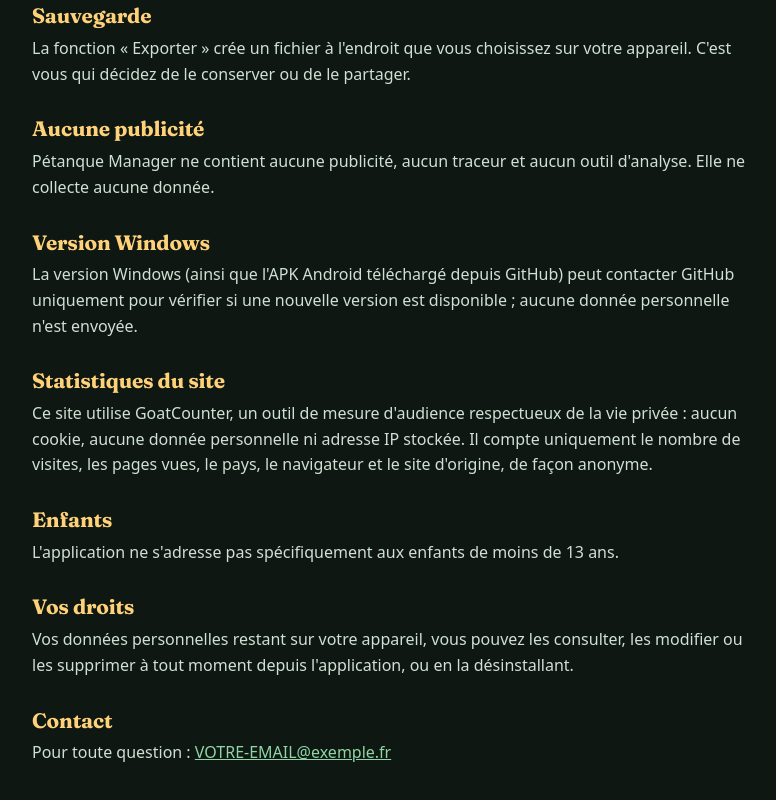
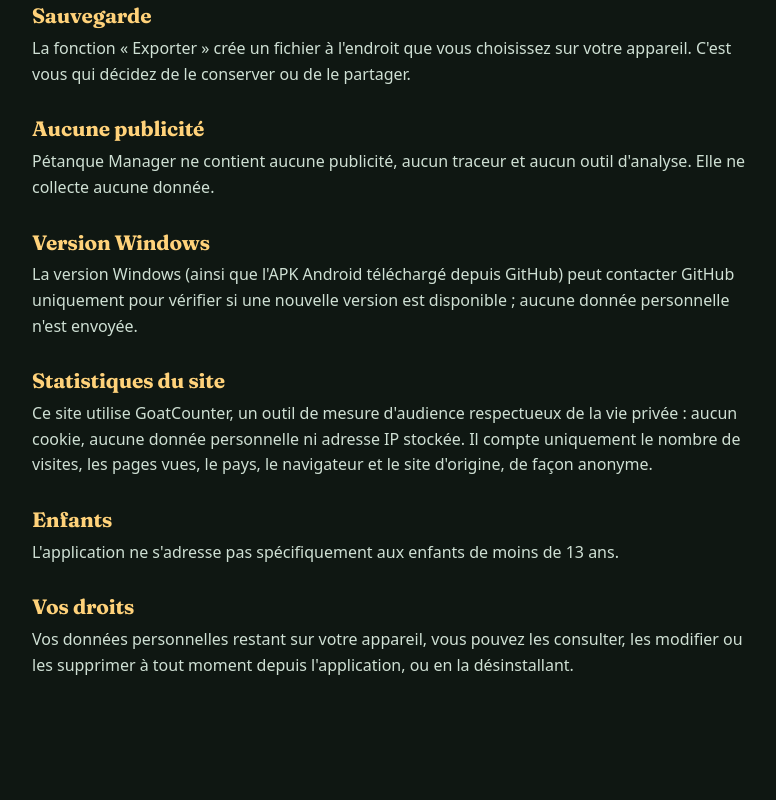
Before and after one commit to Rilleycorps/Petanque-Manager, a plain HTML site: page confidentialite.html in a window 1280 px wide. Shown: the part 379-1179 px from the top of the page, without its empty margins (248-1024 px from the left). After the commit the page ends 1138 px from the top, so only its background shows below. Drawn offline with Linux system fonts and the light colour scheme.

Commit message:
Update confidentialite.html

```diff
--- a/confidentialite.html
+++ b/confidentialite.html
@@ -41,8 +41,6 @@
   <h2>Vos droits</h2>
   <p>Vos données personnelles restant sur votre appareil, vous pouvez les consulter, les modifier ou les supprimer à tout moment depuis l'application, ou en la désinstallant.</p>
 
-  <h2>Contact</h2>
-  <p>Pour toute question : <a href="mailto:VOTRE-EMAIL@exemple.fr">VOTRE-EMAIL@exemple.fr</a></p>
 </main>
 <script data-goatcounter="https://rilleycorps.goatcounter.com/count" async src="//gc.zgo.at/count.js"></script>
 </body>
```
